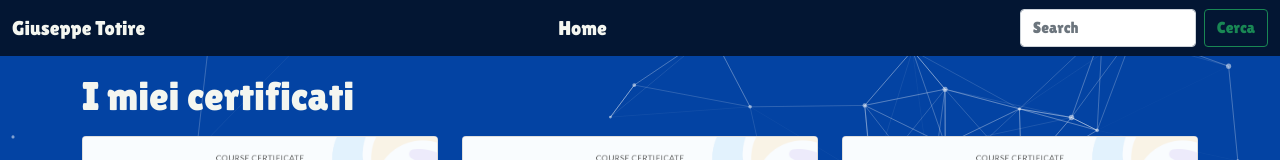
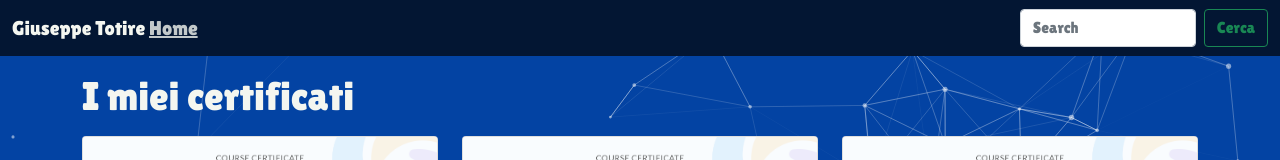
Before and after one commit to peppopeppe/capolavoro, a website: page certificati.html in a window 1280 px wide. Shown: the top 160 px of the page. Drawn offline with nearby package versions, Linux system fonts and the light colour scheme.

Commit message:
Update certificati.html

```diff
--- a/certificati.html
+++ b/certificati.html
@@ -27,6 +27,7 @@
 
     body{
       background: #0343a3;
+
     }
     body{font-family:Lilita; font-weight:300;}
     .card-text {
@@ -39,8 +40,10 @@
   <div id="tsparticles"></div>
     <nav class="navbar navbar-light sticky-top" style="background-color: #031633;">
         <div class="container-fluid">
-          <a class="navbar-brand" style="color:#f4f6f0">Giuseppe Totire</a>
-          <a class="navbar-brand" style="color:#f4f6f0" href="../capolavoro/index.html">Home</a>
+          <div class="navbar-brand" >
+          <a style="color:#f4f6f0">Giuseppe Totire</a>
+          <a style="color:#f4f6f0; opacity: 0.8;font:18px" href="../capolavoro/index.html">Home</a>
+        </div>
           <form class="d-flex">
             <input
               class="form-control me-2"
```
